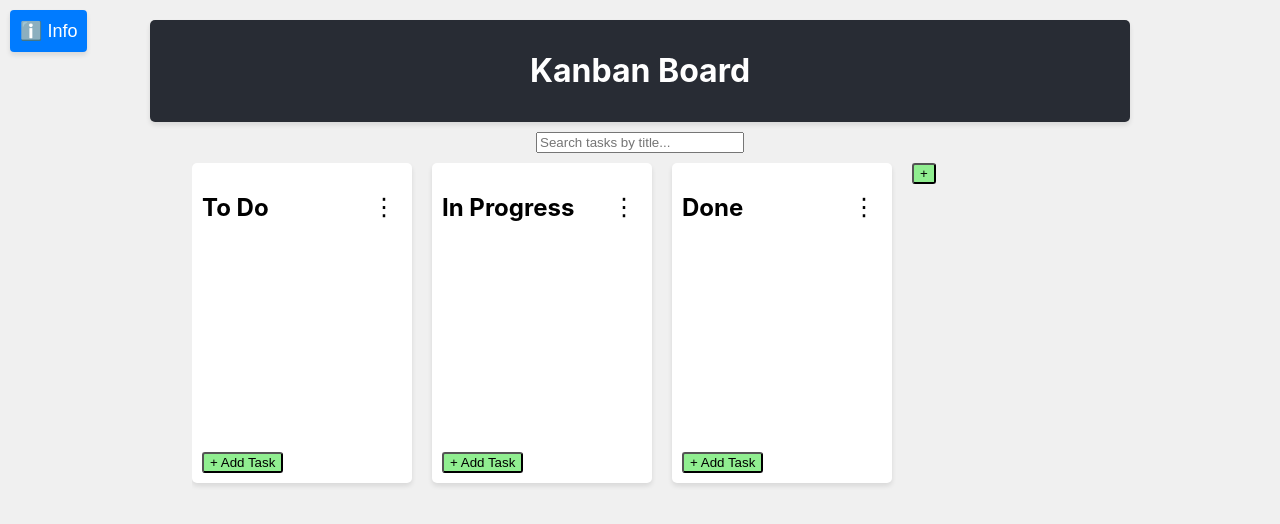
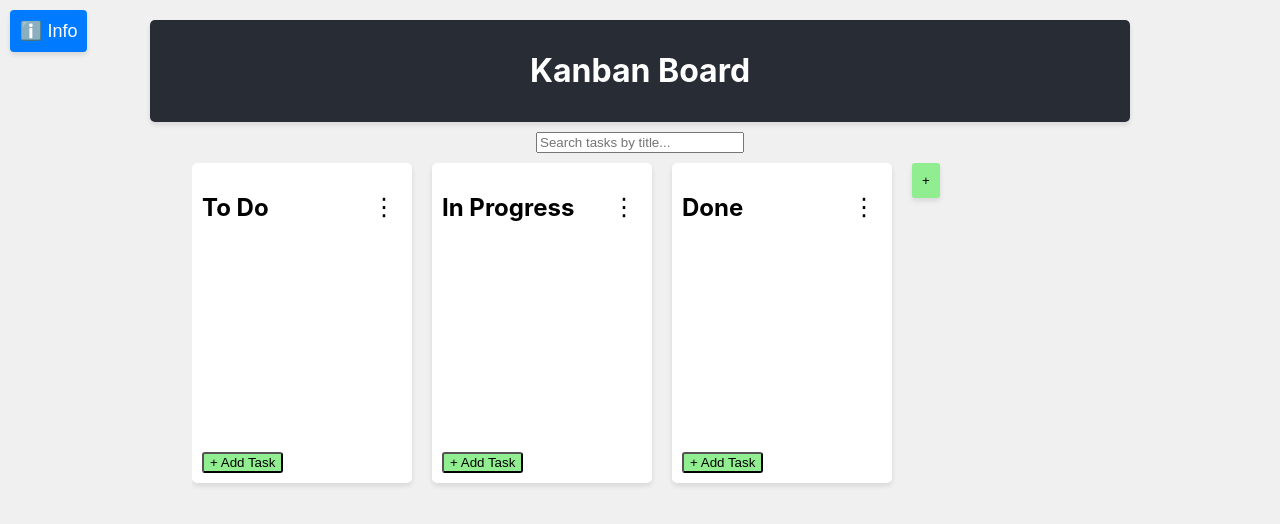
Before and after one commit to vquijano12/my-kanban-board, a React (Create React App) app in the folder kanban-board/: page / in a window 1280 px wide. Shown: the top 524 px of the page. Built offline with nearby package versions, Linux system fonts and the light colour scheme.

Commit message:
style: adjust styling for Kanban board
- Adjusted padding for `.KanbanBoard` to ensure elements were not cutoff.

```diff
--- a/kanban-board/src/styles/KanbanBoard.css
+++ b/kanban-board/src/styles/KanbanBoard.css
@@ -6,10 +6,19 @@
   width: 100%;
   overflow-x: auto;
   white-space: nowrap;
-  padding-bottom: 10px;
+  padding: 0px 20px 50px 0;
+
 }
 
 .KanbanBoard .add-column-button {
   background-color: lightgreen;
   border-radius: 3px;
+  border: none;
+  cursor: pointer;
+  box-shadow: 0 3px 5px rgba(0, 0, 0, 0.1);
+  padding: 10px;
 }
+
+.KanbanBoard .add-column-button:hover {
+  background-color: rgb(63, 177, 91);
+}
```
